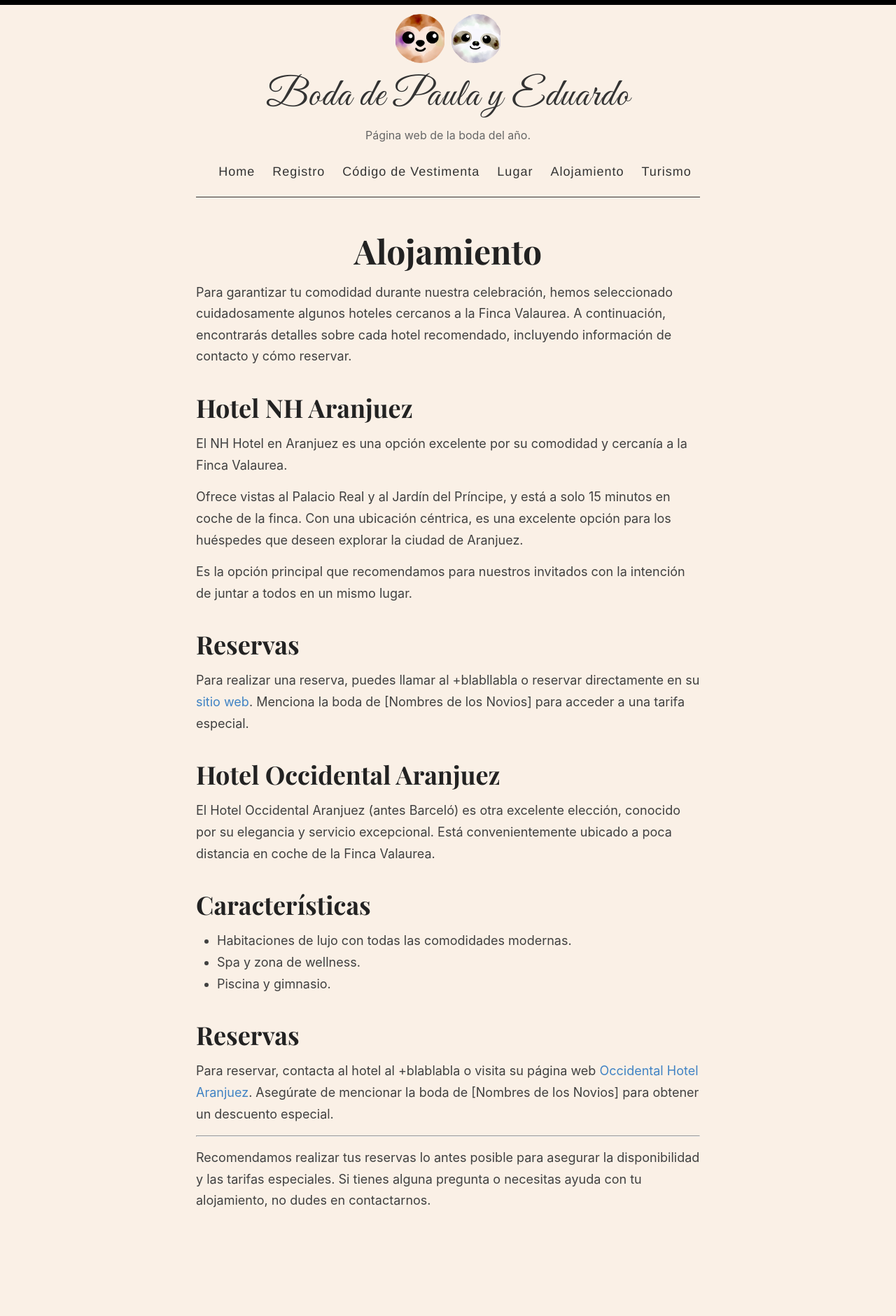
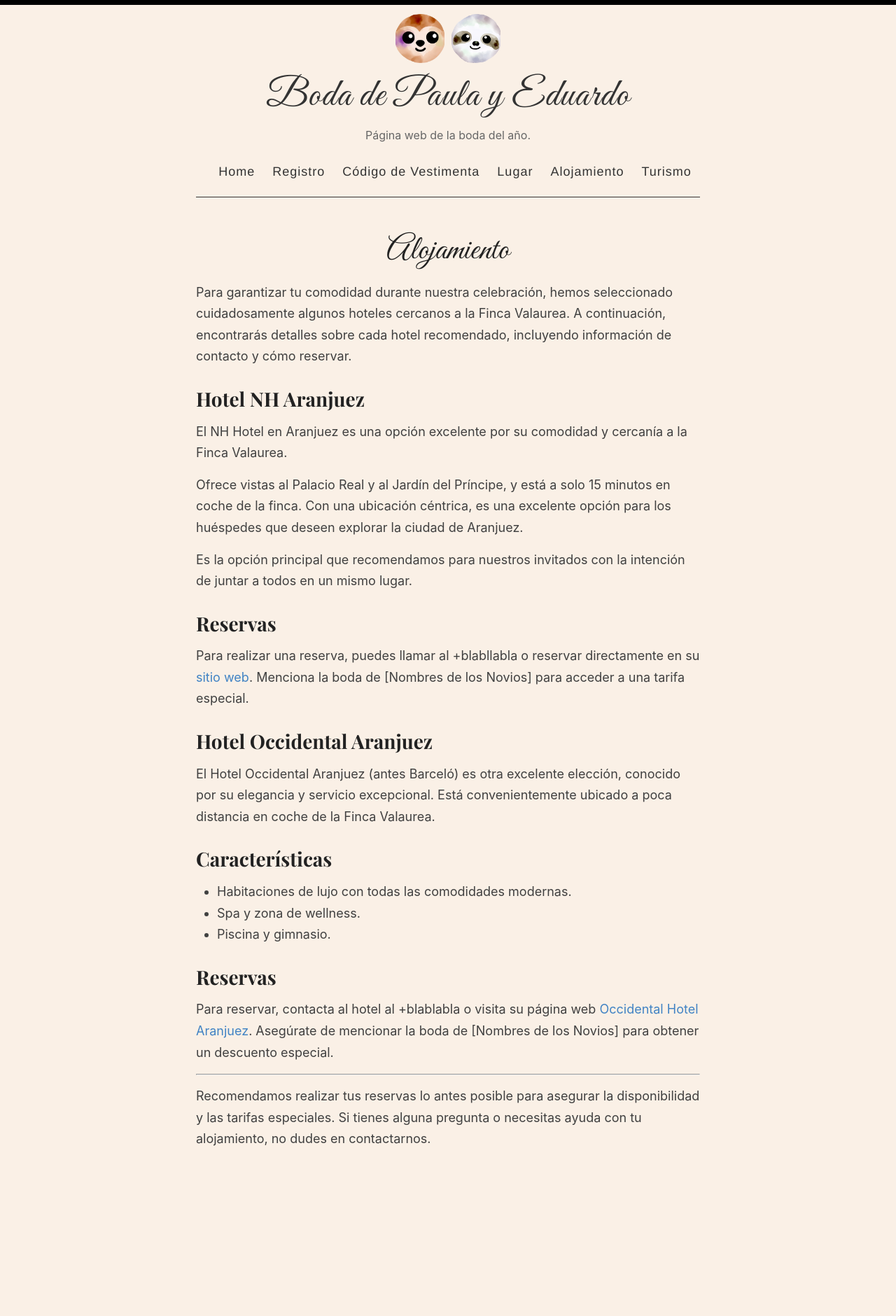
Before and after one commit to boda-paula-y-eduardo/boda-paula-eduardo, a Jekyll site: the page built from _pages/alojamiento.md, in a window 1280 px wide. Shown: the whole page at 70% size. Built offline with Jekyll 4.4.1, drawn with Linux system fonts in a browser that asks for light colours; after the commit the page ends 1792 px from its top, so only the background shows below that.

Commit message:
test fonts

```diff
--- a/assets/style.scss
+++ b/assets/style.scss
@@ -450,9 +450,9 @@ body:after {
 }
 
 .page h1 {
-  font-family: 'Playfair Display', cursive;
+  font-family: 'Great Vibes', cursive;
   text-align: center;
-  font-weight: bold;
+  font-weight: normal;
   font-kerning: auto;
   font-feature-settings: "kern","liga","dlig","hlig","cswh";
   line-height: 1.2;
@@ -463,7 +463,7 @@ body:after {
   font-family: 'Playfair Display', cursive;
   text-align: left;
   font-weight: normal;
-  font-size: 36px; /* Adjusted to be 2 times bigger than the original larger size */
+  font-size: 28px; /* Adjusted to be 2 times bigger than the original larger size */
   font-kerning: auto;
   font-feature-settings: "kern","liga","dlig","hlig","cswh";
   line-height: 1.2;
```
